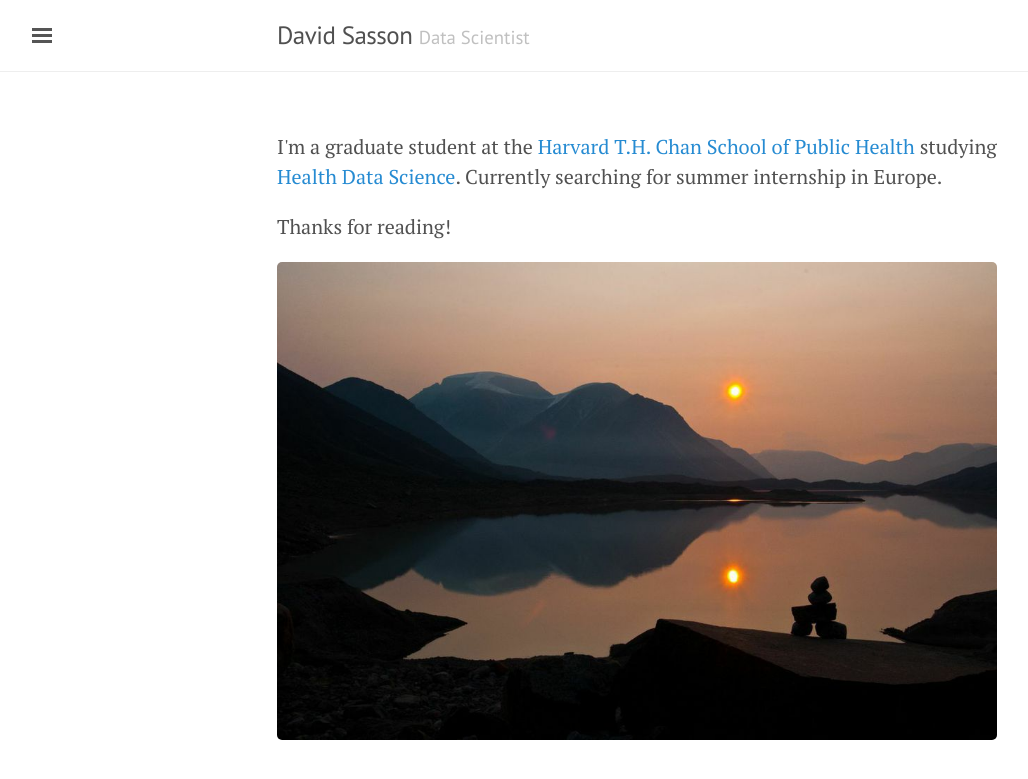
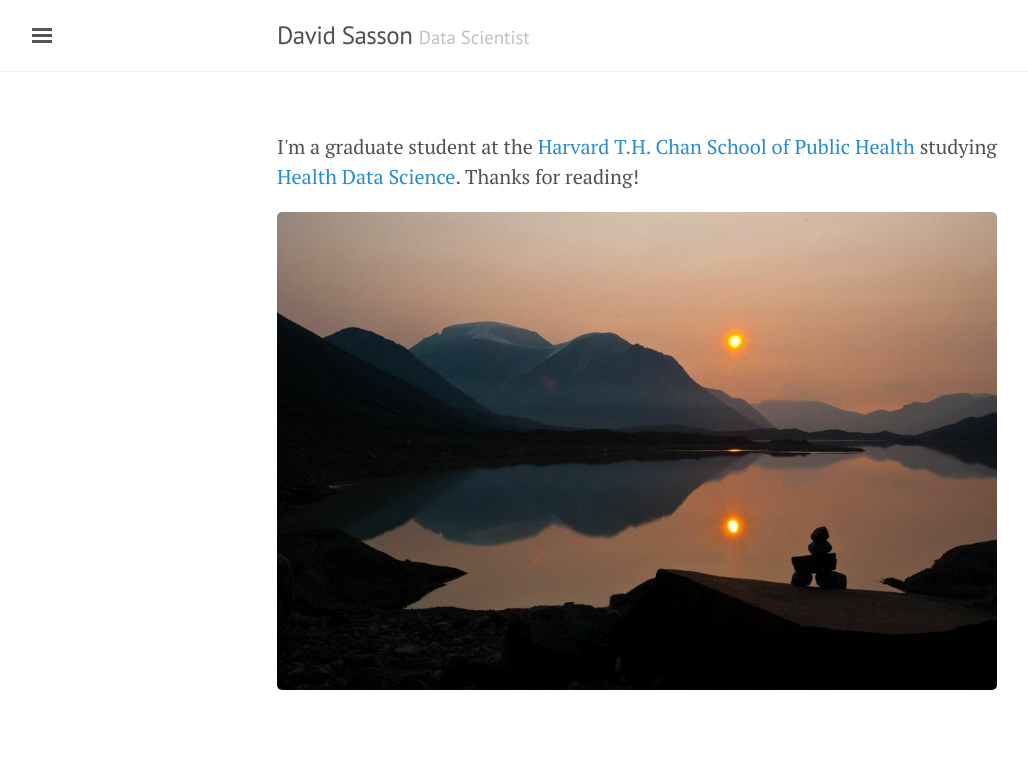
Before and after one commit to dsasson48/dsasson48.github.io, a Jekyll site: the page built from index.html, in a window 1280 px wide. Shown: the top 779 px of the page, without its empty margins (3-1031 px from the left). Built offline with Jekyll 4.4.1, drawn with Linux system fonts in a browser that asks for light colours; the list of posts is cut into pages by our own code.

Commit message:
language change

```diff
--- a/index.html
+++ b/index.html
@@ -3,9 +3,8 @@ layout: default
 title: Home
 ---
 
-<p>I'm a graduate student at the <a href="https://www.hsph.harvard.edu/">Harvard T.H. Chan School of Public Health</a> studying <a href="https://catalyst.nejm.org/case-data-scientists-inside-health-care/">Health Data Science</a>. Currently searching for summer internship in Europe.</p>
+<p>I'm a graduate student at the <a href="https://www.hsph.harvard.edu/">Harvard T.H. Chan School of Public Health</a> studying <a href="https://catalyst.nejm.org/case-data-scientists-inside-health-care/">Health Data Science</a>. Thanks for reading!</p>
 
-<p>Thanks for reading!</p>
 
 
 <img src="/assets/images/d.jpg">
```
Also changed, not shown: 1 other file.
